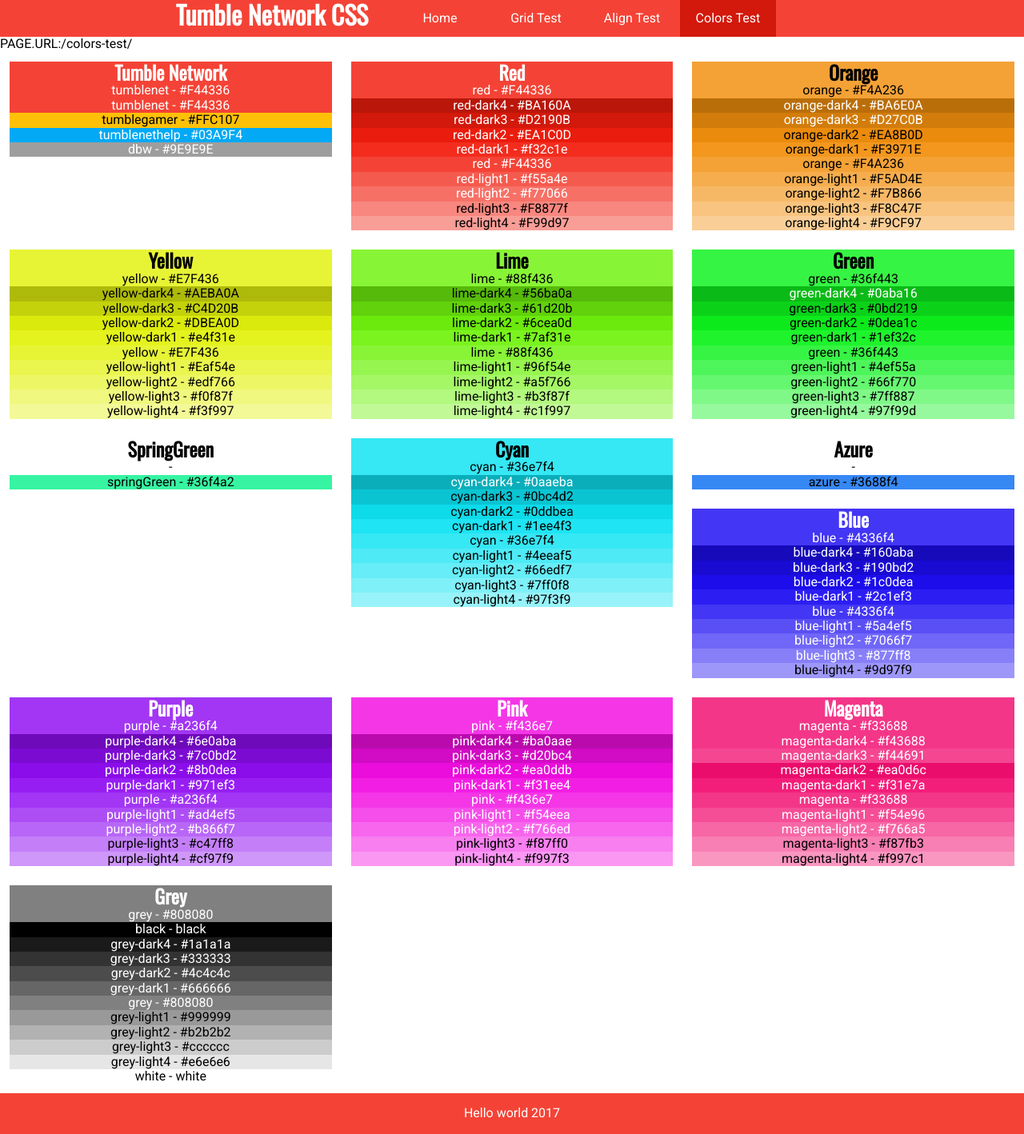
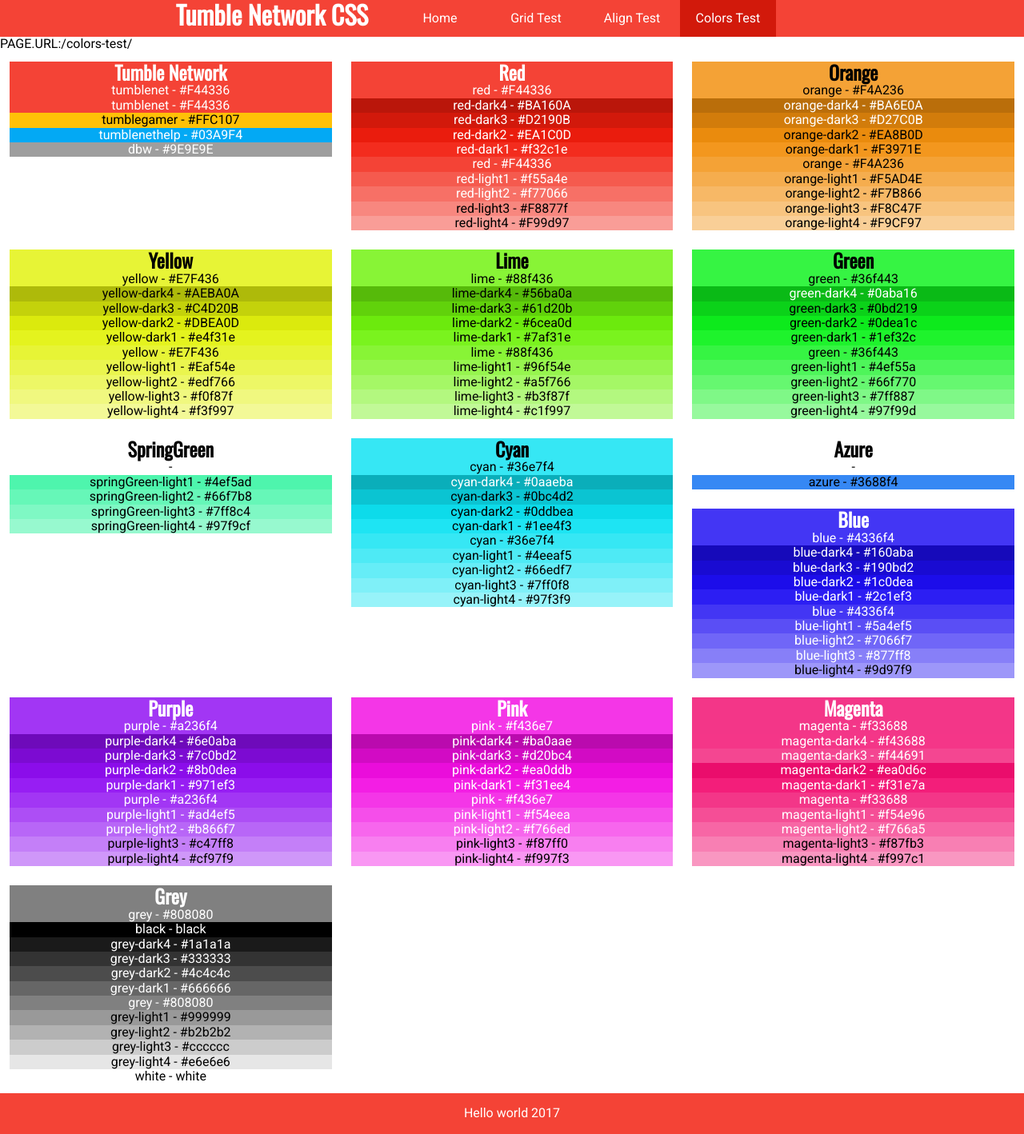
Before and after one commit to tumblenet/tumblenet-css, a Jekyll site: the page built from colors-test.html, in a window 1280 px wide. Shown: the whole page at 80% size. Built offline with Jekyll 4.4.1, drawn with Linux system fonts in a browser that asks for light colours.

Commit message:
Update from Forestry.io - _data/css.yml

```diff
--- a/_data/css.yml
+++ b/_data/css.yml
@@ -137,8 +137,18 @@
 - name: SpringGreen
   main: 4
   colors:
-  - name: springGreen
-    value: "#36f4a2"
+  - name: springGreen-light1
+    value: "#4ef5ad"
+    dark: false
+  - name: springGreen-light2
+    value: "#66f7b8"
+    dark: false
+  - name: springGreen-light3
+    value: "#7ff8c4"
+    dark: false
+  - name: springGreen-light4
+    value: "#97f9cf"
+    dark: false
 - name: Cyan
   main: 4
   colors:
```
